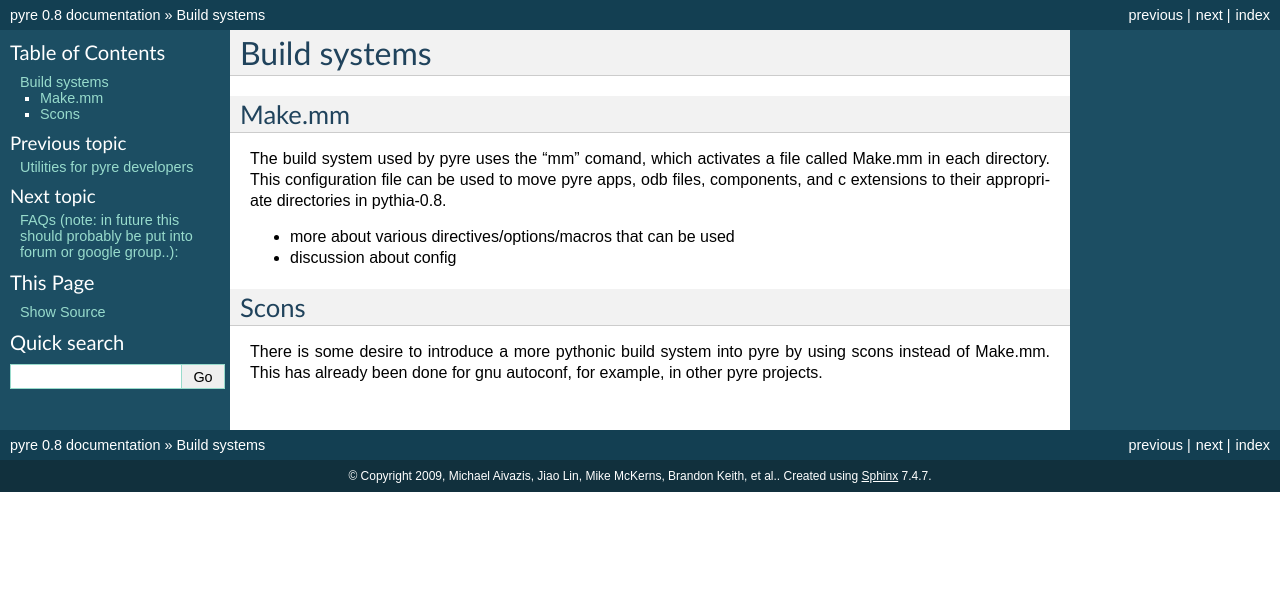
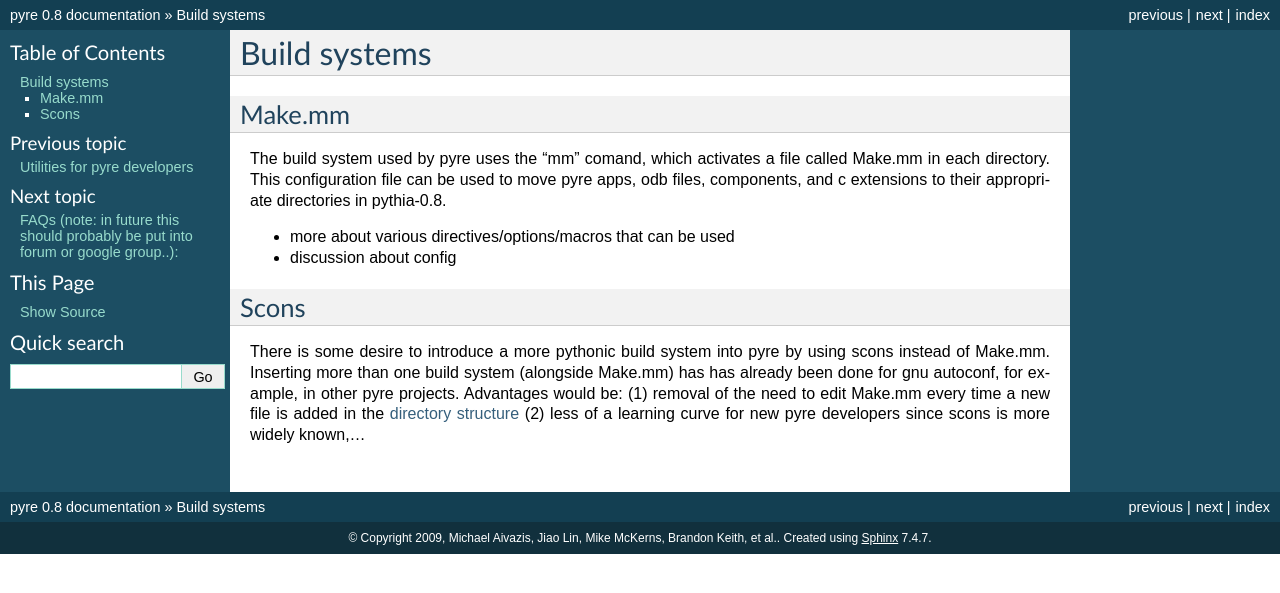
Before and after one commit to danse-inelastic/pyre, a Sphinx documentation site: the page built from docs/makeMm.rst, in a window 1280 px wide. Shown: the top 593 px of the page. Built offline with Sphinx 7.4.7, drawn with Linux system fonts in a browser that asks for light colours; formulas are drawn with MathJax 3.

Commit message:
fixing a few bugs...

```diff
--- a/docs/journal.rst
+++ b/docs/journal.rst
@@ -17,6 +17,10 @@ from the command line.  Then insert the following at the top of your pyre app::
     import journal
     journal.info(name).activate()
 
+and/or::
+
+    journal.debug("journal").activate()
+
 As the need arises, insert debugging statements in your code.
 
 
--- a/docs/makeMm.rst
+++ b/docs/makeMm.rst
@@ -1,5 +1,8 @@
 Build systems
 =============
+
+
+.. _make-mm:
 
 Make.mm
 -------
@@ -11,7 +14,9 @@ The build system used by pyre uses the "mm" comand, which activates a file calle
 * discussion about config
 
 
+.. _scons:
+
 Scons
 -----
 
-There is some desire to introduce a more pythonic build system into pyre by using scons instead of Make.mm.  This has already been done for gnu autoconf, for example, in other pyre projects.
+There is some desire to introduce a more pythonic build system into pyre by using scons instead of Make.mm.  Inserting more than one build system (alongside Make.mm) has has already been done for gnu autoconf, for example, in other pyre projects.  Advantages would be: (1) removal of the need to edit Make.mm every time a new file is added in the :ref:`directory structure <pyre-directory-structure>` (2) less of a learning curve for new pyre developers since scons is more widely known,...
--- a/docs/pyreIntroduction.rst
+++ b/docs/pyreIntroduction.rst
@@ -9,7 +9,7 @@ As an integration framework, pyre provides developers of scientific computing so
  * :ref:`Database access <pyre-db>`
  * :ref:`Geometry <pyre-geometry>`
  * :ref:`XML support <pyre-xml>`
- * `Opal: web application builder <http://danse.us/trac/pyre/wiki/Opal>`
+ * `Opal: web application builder <http://danse.us/trac/pyre/wiki/Opal>`_
 
 Pyre is more than a framework. Pyre is designed and implemented to promote good software development practices; decomposition of large, complex systems to small, managable components; writing reusable data objects, components and services; appropriate applications of software design patterns; and encourages pythonic style.
 
--- a/docs/pyreStyle.rst
+++ b/docs/pyreStyle.rst
@@ -151,4 +153,4 @@ Pyre uses and encourages pyre applications to be written using a style consisten
         return Not(v)
 
 
-Another style convention is to leave two spaces between methods.
+Another style convention is to leave two spaces between methods.  For applications, services should end with the letter "d".
```
Also changed, not shown: other parts of docs/pyreStyle.rst (+3 -1 lines), docs/pyreAdvancedTopics.rst (+6 -5 lines).
